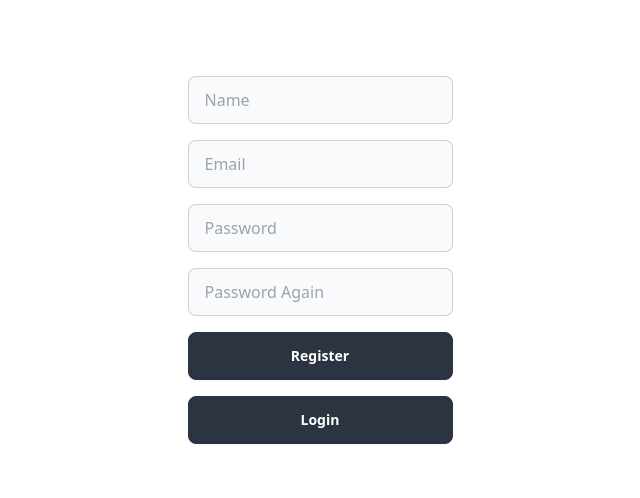
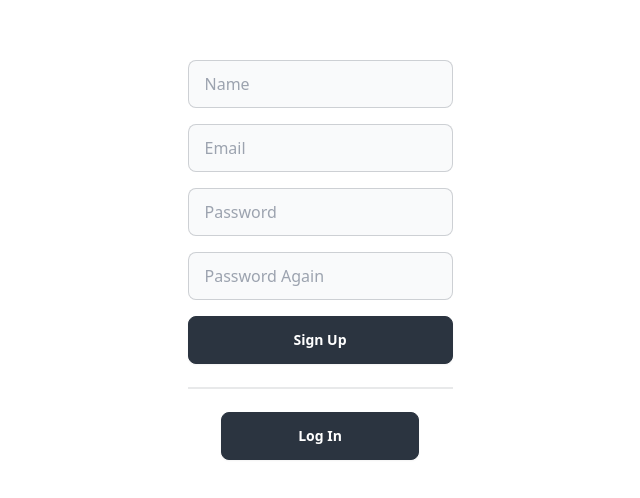
Before and after one commit to RasecMH/lexartlabs-frontend, a React (Vite) app: page /register in a window 1280 px wide. Shown: the part 140-638 px from the top of the page, without its empty margins (320-960 px from the left). Built offline with nearby package versions, Linux system fonts and the light colour scheme.

Commit message:
feat: change login and register button

```diff
--- a/src/components/LoginForm.jsx
+++ b/src/components/LoginForm.jsx
@@ -26,13 +26,12 @@ const LoginForm = () => {
     <div
       className='flex
     flex-col
-    align-center
+    items-center
     justify-center
     space-y-4
     '>
-      {/* <img src={}} className='w-36 self-center' /> */}
       <form
-        className='flex flex-col align-center justify-center space-y-4'
+        className='flex flex-col items-center  justify-center space-y-4'
         onSubmit={handleSubmit}>
         <input
           type='email'
@@ -43,7 +42,7 @@ const LoginForm = () => {
         />
         <input
           type='password'
-          className='input input-bordered bg-gray-50'
+          className='input input-bordered bg-gray-50 w-full'
           placeholder='Password'
           value={password}
           onChange={({ target: { value } }) => setPassword(value)}
@@ -54,11 +53,16 @@ const LoginForm = () => {
           btn
           btn-neutral
           btn-accent
+          text-lg
           text-white
+          w-full
           '>
-          Login
+          Log In
         </button>
-        <Link to={'/register'}>
+        <div className='divider w-full'></div>
+        <Link
+          to={'/register'}
+          className='flex items-center w-full justify-center'>
           <button
             type='button'
             className='
@@ -66,9 +70,10 @@ const LoginForm = () => {
           btn-neutral
           btn-accent
           text-white
-          w-full
+          text-s
+          w-3/4
           '>
-            Register
+            Create new account
           </button>
         </Link>
       </form>
--- a/src/components/RegisterForm.jsx
+++ b/src/components/RegisterForm.jsx
@@ -10,7 +10,6 @@ const LoginForm = () => {
   const [email, setEmail] = useState('');
   const [password, setPassword] = useState('');
   const [passwordAgain, setPasswordAgain] = useState('');
-  // const passwordMinLength = 6;
 
   const handleSubmit = async (e) => {
     e.preventDefault();
@@ -33,7 +32,6 @@ const LoginForm = () => {
     justify-center
     space-y-4
     '>
-      {/* <img src={}} className='w-36 self-center' /> */}
       <form
         className='flex flex-col align-center justify-center space-y-4'
         onSubmit={handleSubmit}>
@@ -72,27 +70,22 @@ const LoginForm = () => {
           btn-neutral
           btn-accent
           text-white
-          '
-          // disabled={
-          //   !(
-          //     email.match(/\S+@\S+\.\S+/i) &&
-          //     password.length > passwordMinLength
-          //   )
-          // }
-        >
-          Register
+          '>
+          Sign Up
         </button>
-        <Link to={'/login'}>
+        <div className='divider w-full'></div>
+        <Link to={'/login'} className='flex items-center w-full justify-center'>
           <button
-            type='submit'
+            type='button'
             className='
           btn
           btn-neutral
           btn-accent
           text-white
-          w-full
+          text-s
+          w-3/4
           '>
-            Login
+            Log In
           </button>
         </Link>
       </form>
```
